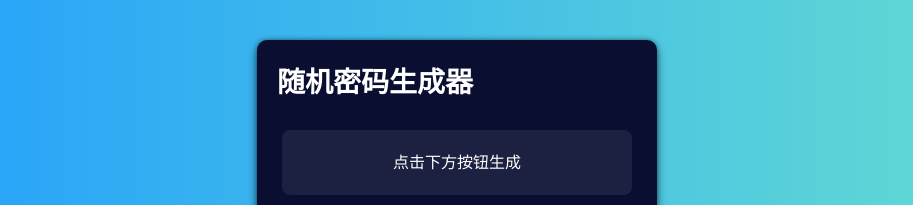
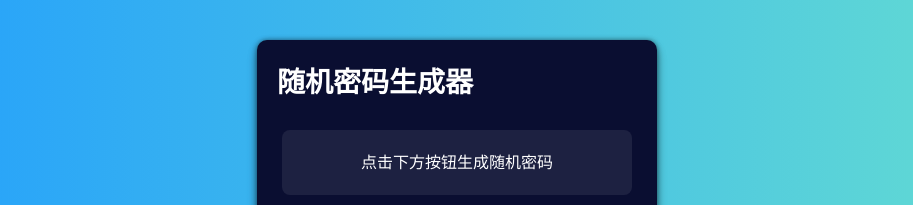
Before and after one commit to META-HY/RandomPassword, a plain HTML site: page index.html in a window 1280 px wide. Shown: the top 205 px of the page, without its empty margins (183-1096 px from the left). Drawn offline with Linux system fonts and the light colour scheme; files whose address does not match are found by name.

Commit message:
Update index.html

```diff
--- a/index.html
+++ b/index.html
@@ -29,7 +29,7 @@
 		<div class="result__title field-title">生成的密码</div>
 		<div class="result__info right">点击复制</div>
 		<div class="result__info left">复制</div>
-		<div class="result__viewbox" id="result">点击下方按钮生成</div>
+		<div class="result__viewbox" id="result">点击下方按钮生成随机密码</div>
 		<button id="copy-btn" style="--x: 0; --y: 0"> <div class=""></button>
 	</div>
 	<div class="length range__slider" data-min="6" data-max="64">
```
